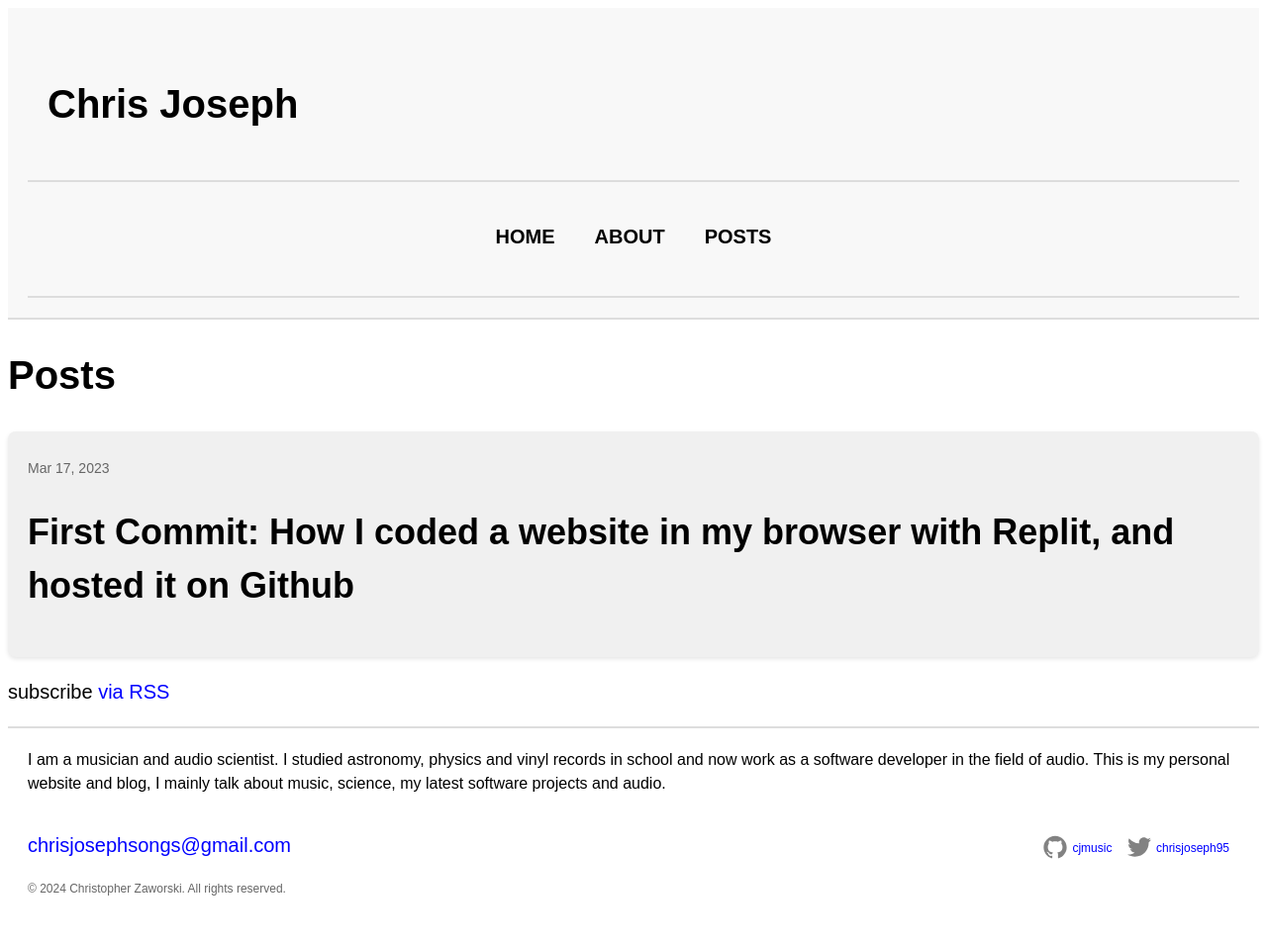
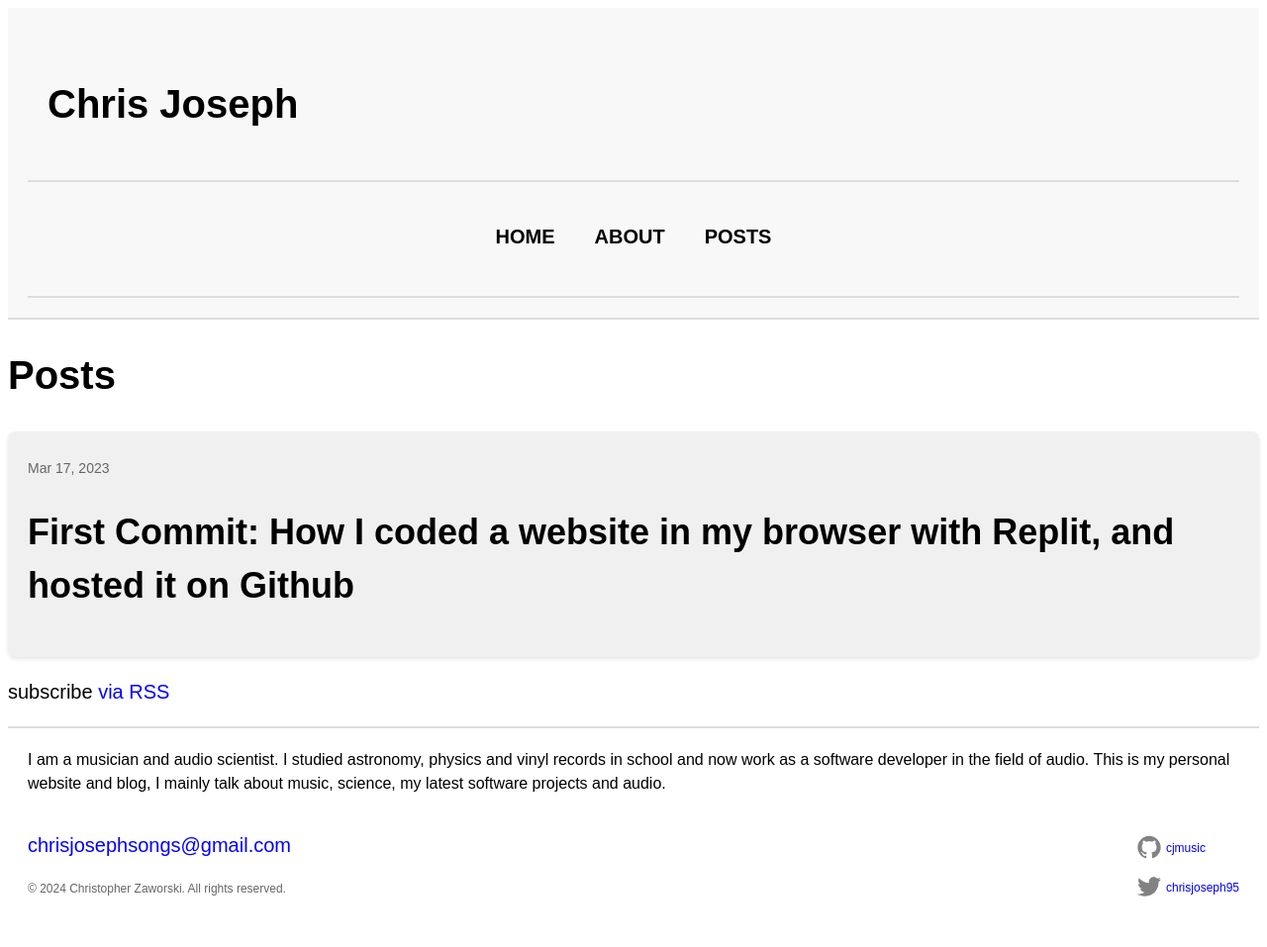
Before and after one commit to CJmusic/cjmusic.github.io, a Jekyll site: the page built from posts.html, in a window 1280 px wide. Shown: the whole page at 99% size. Built offline with Jekyll 4.4.1, drawn with Linux system fonts in a browser that asks for light colours.

Commit message:
updated footer

```diff
--- a/about.html
+++ /dev/null
@@ -1,6 +0,0 @@
----
-layout: page
-title: About
-permalink: /about/
----
-<link rel="stylesheet" href="{{ "/css/main.css" | prepend: site.baseurl }}">
--- a/css/main.css
+++ b/css/main.css
@@ -64,9 +64,19 @@ nav ul li a {
   margin-top: 15px; /* Space above the column wrapper */
 }
 
-.contact-list, .social-media-list {
+.contact-list {
   list-style-type: none;
   padding: 0;
+}
+
+.social-media-list {
+  list-style-type: none; /* Remove list bullets */
+  padding: 0; /* Remove padding */
+}
+
+.social-media-list li {
+  display: block; /* Stack items vertically */
+  margin-bottom: 10px; /* Add space between items */
 }
 
 li {
@@ -88,11 +98,6 @@ a:hover {
   display: inline-block; /* Ensure proper display */
   line-height: 0; /* Remove any added line-height */
   vertical-align: middle; /* Align icons with text */
-}
-
-.social-media-list li {
-  display: inline-block; /* Align icons horizontally */
-  margin-right: 10px; /* Space between icons */
 }
 
 .username {
```
